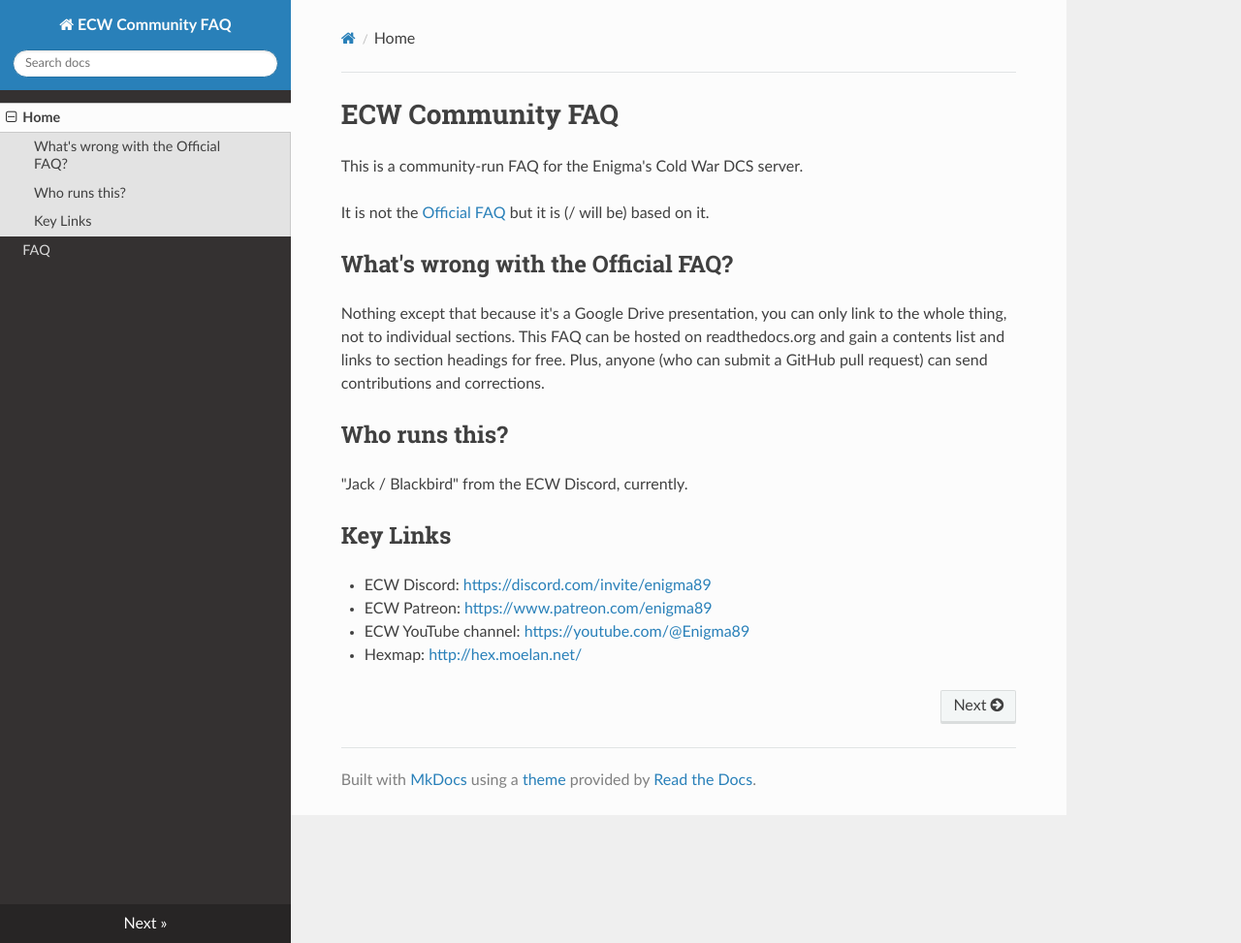
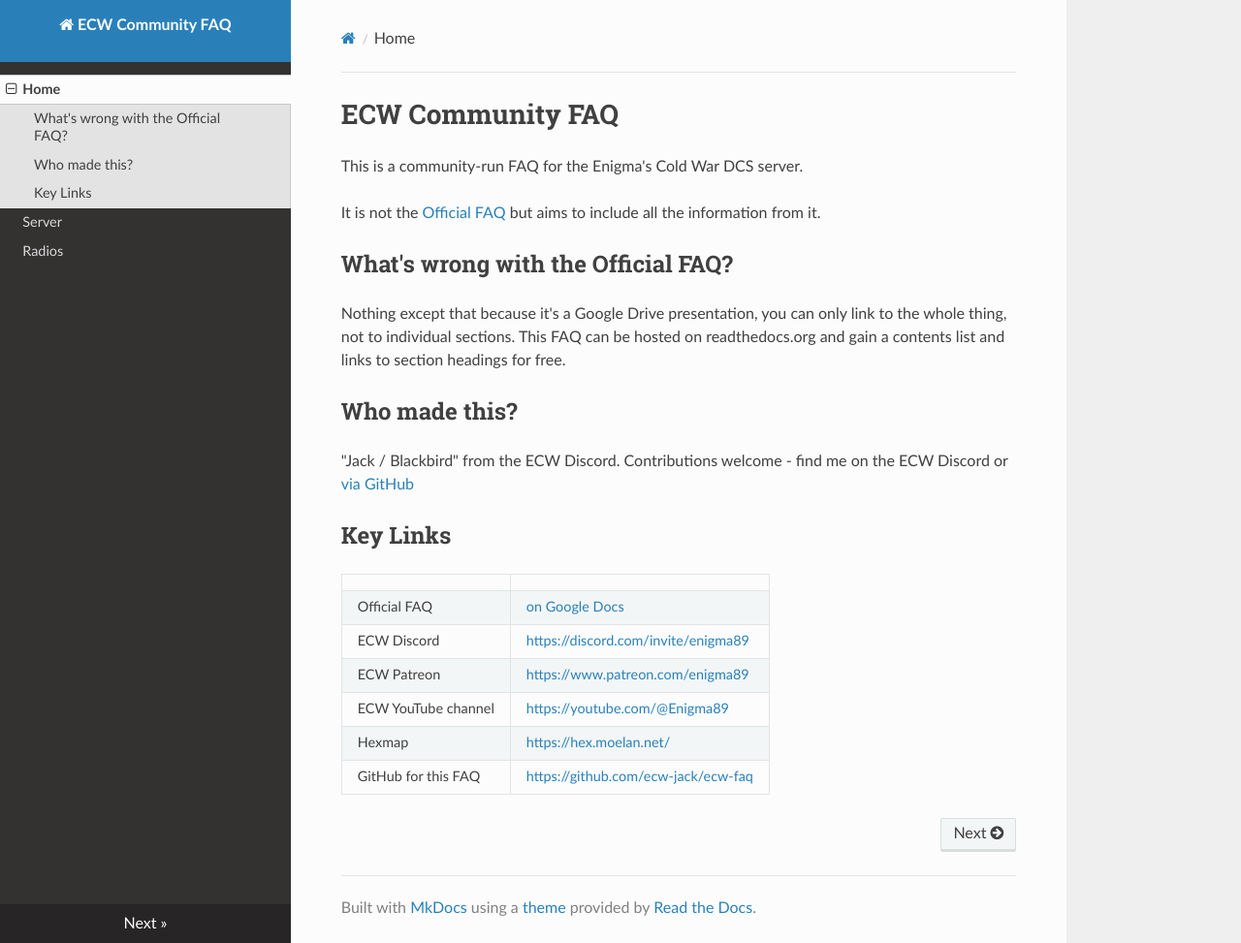
Before and after one commit to ecw-jack/ecw-faq, an MkDocs documentation site: the page built from docs/index.md, in a window 1280 px wide and 973 px high. Shown: the whole window at 97% size. Built offline with MkDocs 1.6.1, drawn with Linux system fonts in a browser that asks for light colours; nearby versions of some CDN libraries.

Commit message:
Add server info from official FAQ

```diff
--- a/.readthedocs.yaml
+++ b/.readthedocs.yaml
@@ -12,3 +12,7 @@
 
 mkdocs:
   configuration: mkdocs.yml
+
+python:
+  install:
+    - requirements: python_requirements.txt
--- a/docs/index.md
+++ b/docs/index.md
@@ -3,23 +3,26 @@
 This is a community-run FAQ for the Enigma's Cold War DCS server.
 
 It is not the [Official FAQ](https://docs.google.com/presentation/d/1I-aD-s3zoEpV4gGu7QIrEdywkpklfT40te-mYlX3zk8)
-but it is (/ will be) based on it.
+but aims to include all the information from it.
 
 ## What's wrong with the Official FAQ?
 
 Nothing except that because it's a Google Drive presentation, you can only link
 to the whole thing, not to individual sections. This FAQ can be hosted on
 readthedocs.org and gain a contents list and links to section headings for
-free. Plus, anyone (who can submit a GitHub pull request) can send contributions
-and corrections.
+free.
 
-## Who runs this?
+## Who made this?
 
-"Jack / Blackbird" from the ECW Discord, currently.
+"Jack / Blackbird" from the ECW Discord. Contributions welcome - find me on the ECW Discord or [via GitHub](https://github.com/ecw-jack/ecw-faq/issues)
 
 ## Key Links
 
-- ECW Discord: <https://discord.com/invite/enigma89>
-- ECW Patreon: <https://www.patreon.com/enigma89>
-- ECW YouTube channel: <https://youtube.com/@Enigma89>
-- Hexmap: <http://hex.moelan.net/>
+| <!-- --> | <!-- --> |
+--------------------|-----------
+Official FAQ        | [on Google Docs](https://docs.google.com/presentation/d/1I-aD-s3zoEpV4gGu7QIrEdywkpklfT40te-mYlX3zk8/)
+ECW Discord         | <https://discord.com/invite/enigma89>
+ECW Patreon         | <https://www.patreon.com/enigma89>
+ECW YouTube channel | <https://youtube.com/@Enigma89>
+Hexmap              | <https://hex.moelan.net/>
+GitHub for this FAQ | <https://github.com/ecw-jack/ecw-faq>
--- a/mkdocs.yml
+++ b/mkdocs.yml
@@ -2,8 +2,16 @@
 site_url: https://ecw-faq.readthedocs.io
 nav:
   - Home: index.md
-  - FAQ: faq.md
+  - Server: server.md
+  - Radios: radio.md
 theme: readthedocs
 markdown_extensions:
-    - toc:
-        permalink: True
+  - toc:
+      permalink: True
+  - kbdextension
+plugins:
+  - mkdocs-video:
+      css_style:
+        aspect-ratio: "16/10"
+        width: "100%"
+        height: "auto"
--- /dev/null
+++ b/python-requirements.txt
@@ -0,0 +1,2 @@
+kbdextension
+mkdocs-video
```
Also changed, not shown: README.md (+1 -1 lines), docs/faq.md (deleted, +0 -12 lines), docs/radio.md (added, +86 -0 lines), docs/server.md (added, +59 -0 lines).
